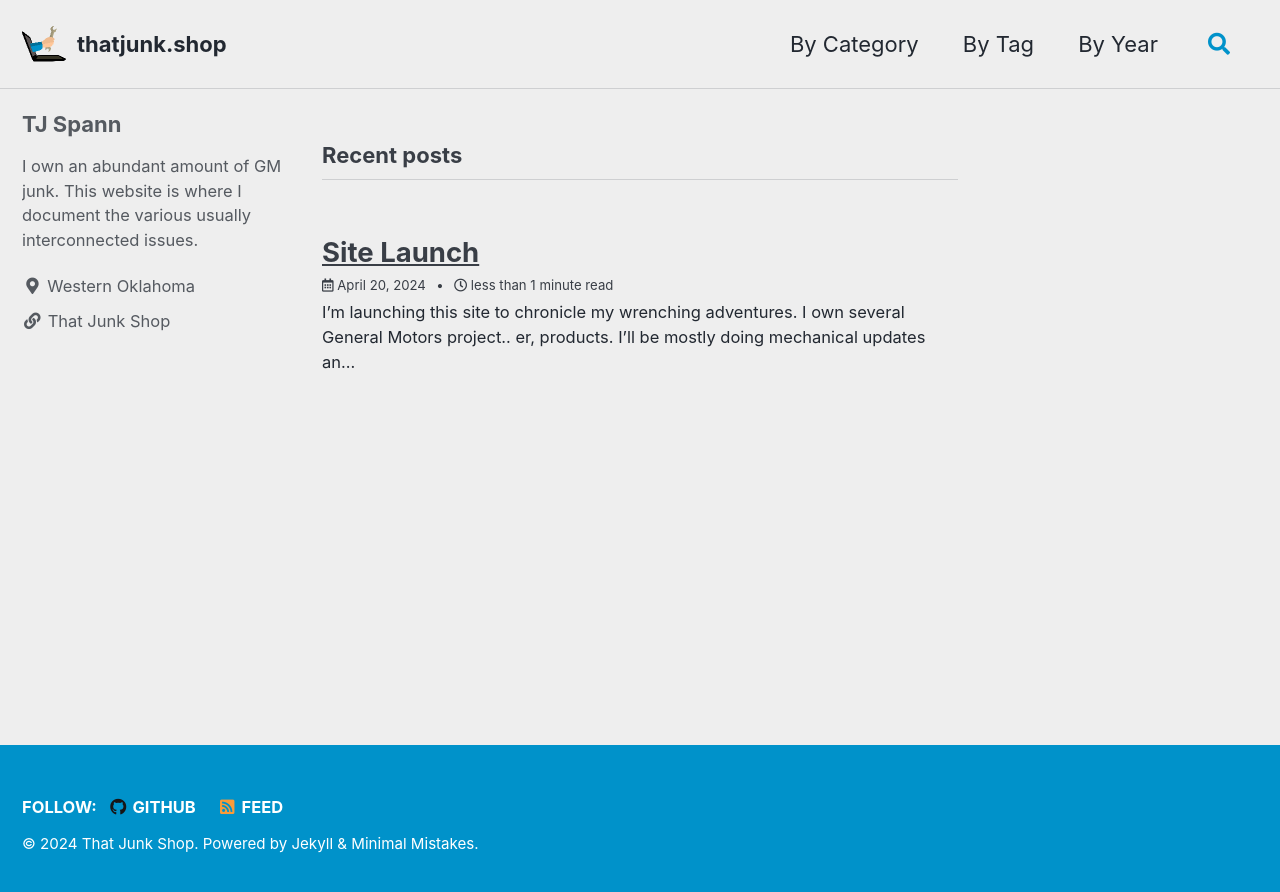
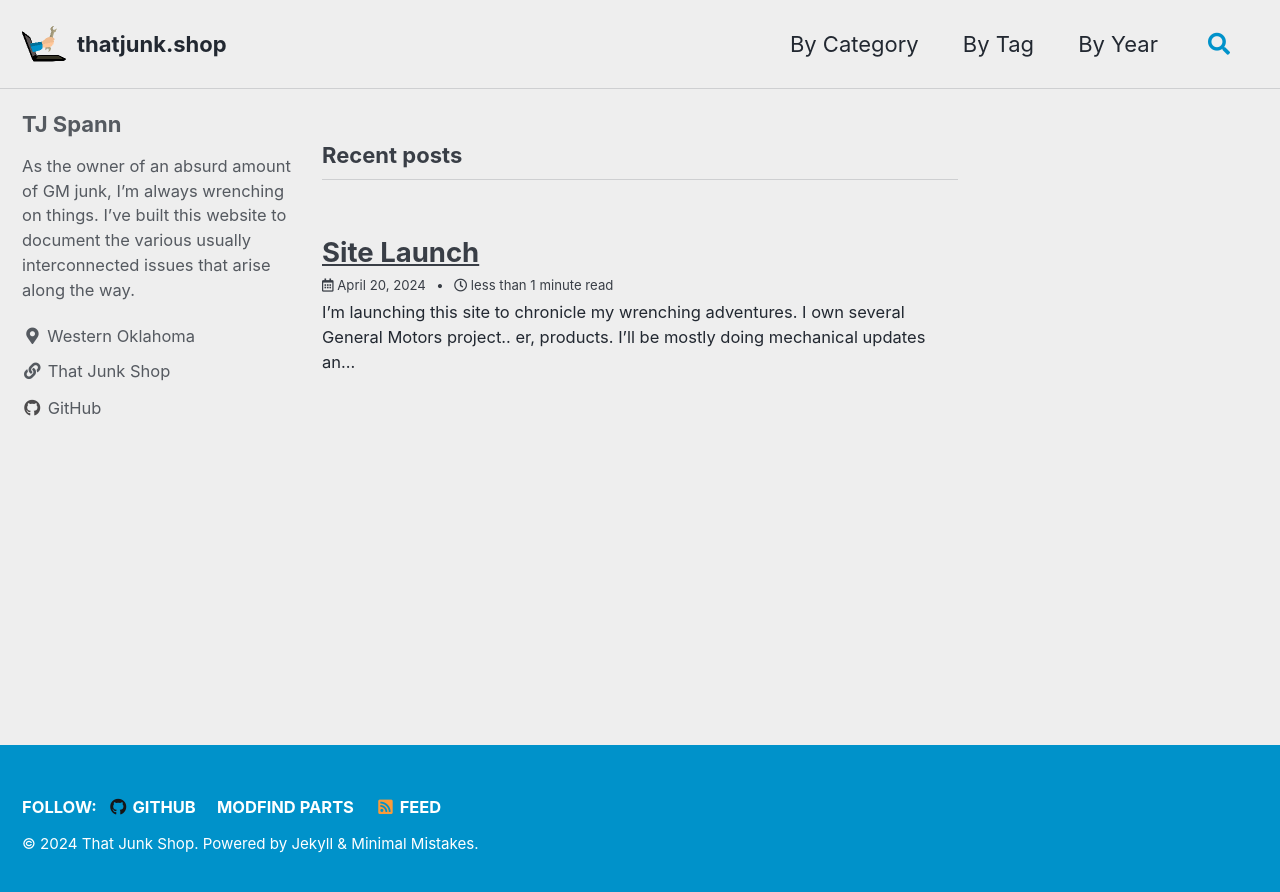
Before and after one commit to thatjunk/thatjunk.github.io, a Jekyll site: the page built from index.html, in a window 1280 px wide. Shown: the top 892 px of the page. Built offline with Jekyll 4.4.1, drawn with Linux system fonts in a browser that asks for light colours; cached includes are drawn as plain includes; the list of posts is cut into pages by our own code.

Commit message:
Update site image structure

```diff
--- a/_config.yml
+++ b/_config.yml
@@ -25,8 +25,8 @@ description              : "I own an abundant amount of GM junk. Most in varying
 url                      : "thatjunk.shop"
 baseurl                  : "/"
 repository               : "thatjunk/thatjunk.github.io"
-teaser                   : "/assets/images/missing-header.png"
-logo                     : "/assets/images/logo88.png"
+teaser                   : "/assets/images/site/missing-header.png"
+logo                     : "/assets/images/site/logo88.png"
 masthead_title           : "thatjunk.shop"
 breadcrumbs              : false # true, false (default)
 words_per_minute         : 200
@@ -77,7 +77,7 @@ show_downloads: false
 author:
   name             : "TJ Spann"
   avatar           : # path of avatar image, e.g. "/assets/images/bio-photo.jpg"
-  bio              : "I own an abundant amount of GM junk. This website is where I document the various usually interconnected issues."
+  bio              : "As the owner of an absurd amount of GM junk, I'm always wrenching on things. I've built this website to document the various usually interconnected issues that arise along the way."
   location         : "Western Oklahoma"
   email            :
   links:
@@ -87,12 +87,9 @@ author:
     - label: "That Junk Shop"
       icon: "fas fa-fw fa-link"
       url: "https://thatjunk.shop"
-    - label: "Twitter"
-      icon: "fab fa-fw fa-twitter-square"
-      # url: "https://twitter.com/"
     - label: "GitHub"
       icon: "fab fa-fw fa-github"
-      # url: "https://github.com/"
+      url: "https://github.com/tjspann"
 
 # Site Footer
 footer:
@@ -103,9 +100,9 @@ footer:
     - label: "GitHub"
       icon: "fab fa-fw fa-github"
       url: "https://github.com/thatjunk"
-    #- label: "Instagram"
-    #  icon: "fab fa-fw fa-instagram"
-    #  url: "https://instagram.com/"
+    - label: "Modfind Parts"
+      icon: "/assets/images/site/ico-modfind.png"
+      url: "https://modfind.com/profile/92086d40-3a29-11ee-8799-07b9043ee758"
 
 # Reading Files
 include:
```
Also changed, not shown: assets/images/site/ico-modfind.png (added), assets/images/site/logo88.png (renamed from assets/images/logo88.png), assets/images/site/missing-header.png (renamed from assets/images/missing-header.png).
